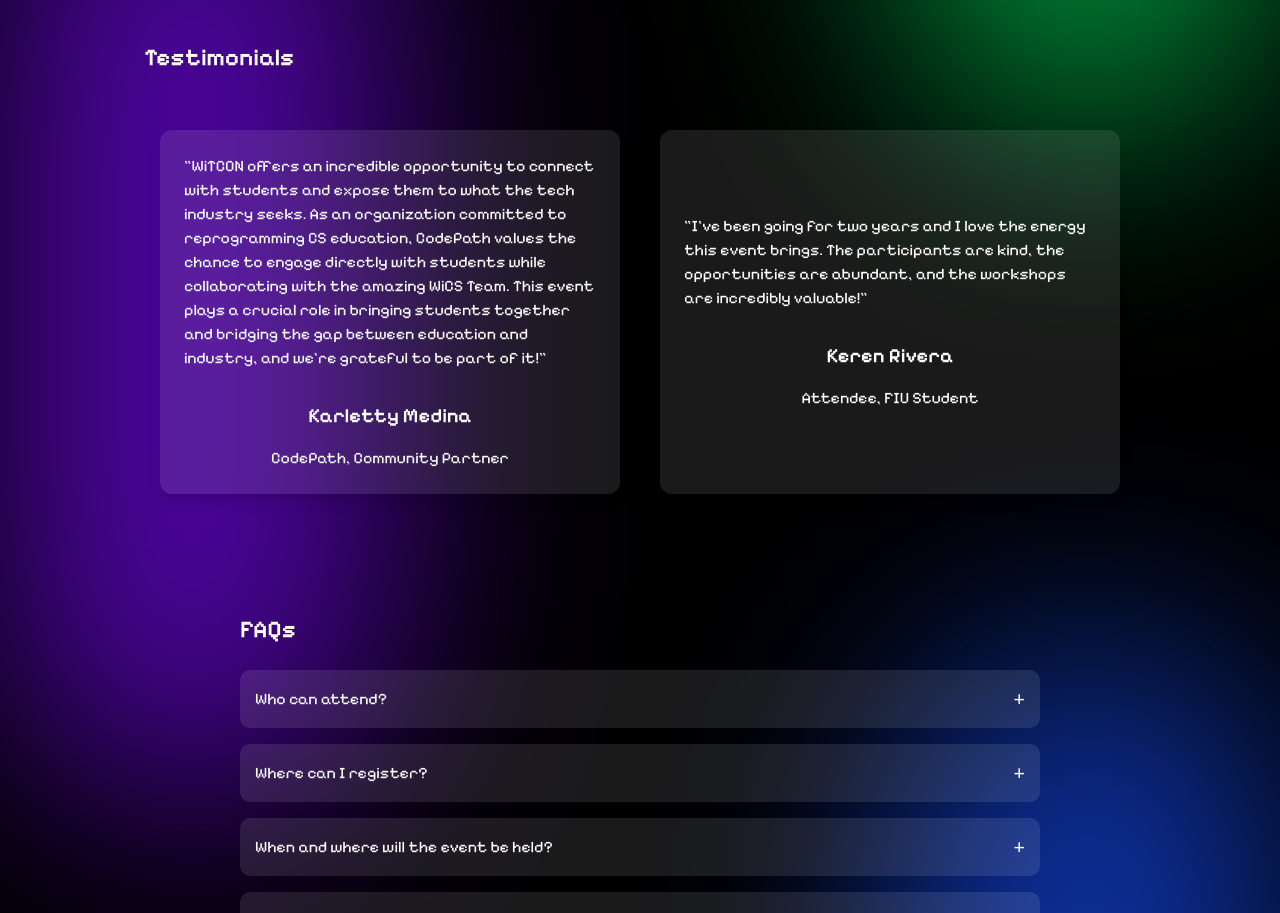
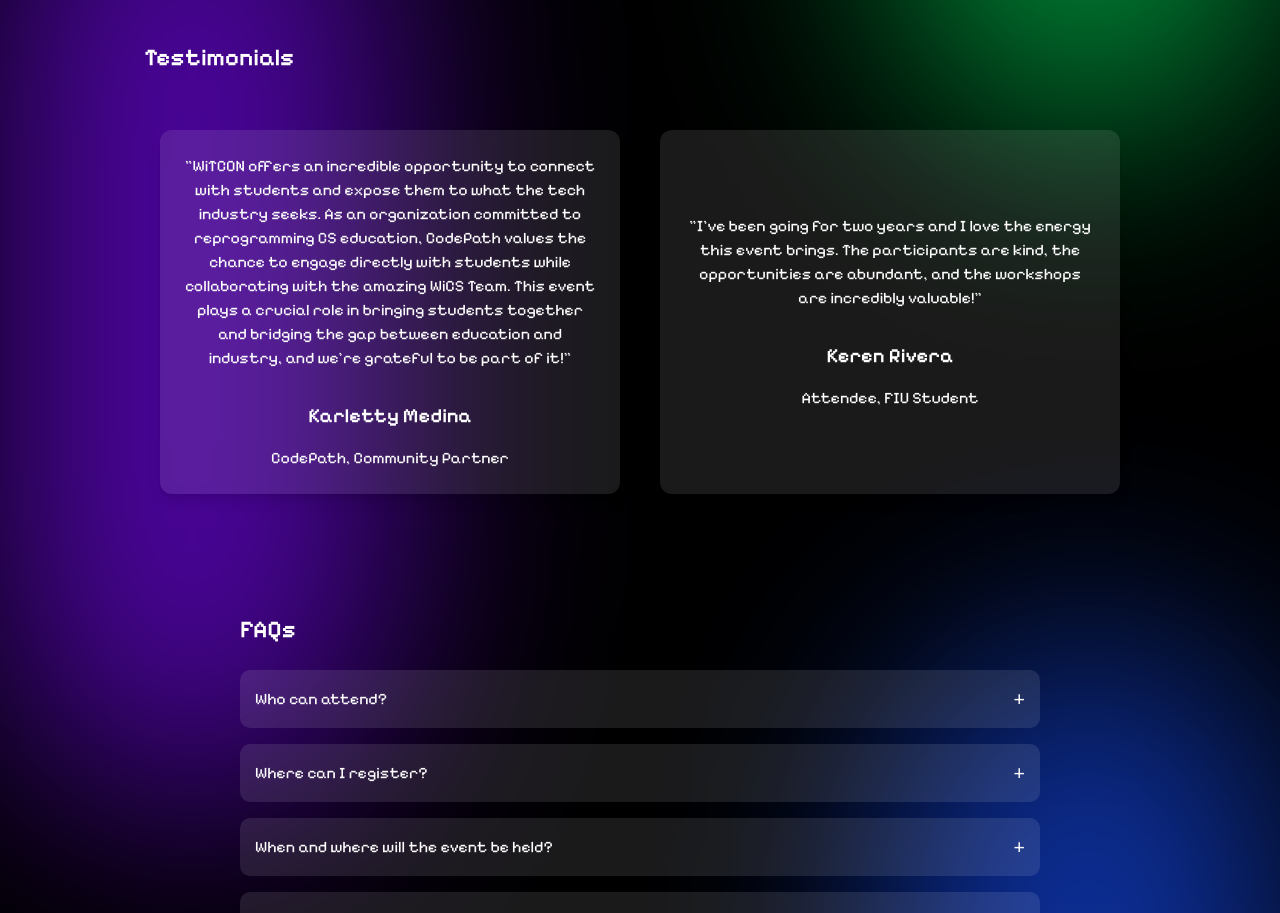
Before and after one commit to wicsfiu/witcon-2025, a React (Vite) app: page / in a window 1280 px wide. Shown: the part 1720-2633 px from the top of the page. Built offline with nearby package versions, Linux system fonts and the light colour scheme.

Commit message:
fix: fixed testimonials alignment

```diff
--- a/src/sections/Testimonials.jsx
+++ b/src/sections/Testimonials.jsx
@@ -26,7 +26,7 @@ export default function TestimonialCarousel() {
             <div className="w-full max-w-30xl align-center mx-auto grid grid-cols-1 sm:grid-cols-1 md:grid-cols-2 gap-10 p-4">
                 {testimonials.map((testimonial, index) => (
                     <div key={index}
-                         className="p-6 bg-white/10 bg-opacity-70 shadow-lg rounded-xl flex flex-col justify-center items-center space-y-4 hover:scale-105 transition-transform duration-300">
+                         className="p-6 bg-white/10 bg-opacity-70 shadow-lg rounded-xl flex flex-col justify-center text-center items-center space-y-4 hover:scale-105 transition-transform duration-300">
                         <Text className="text-lg text-black-800 italic">"{testimonial.quote}"</Text>
                         <h3 className="mt-4 text-xl font-semibold">{testimonial.name}</h3>
                         <Text className="text-black-600">{testimonial.title}</Text>
```
